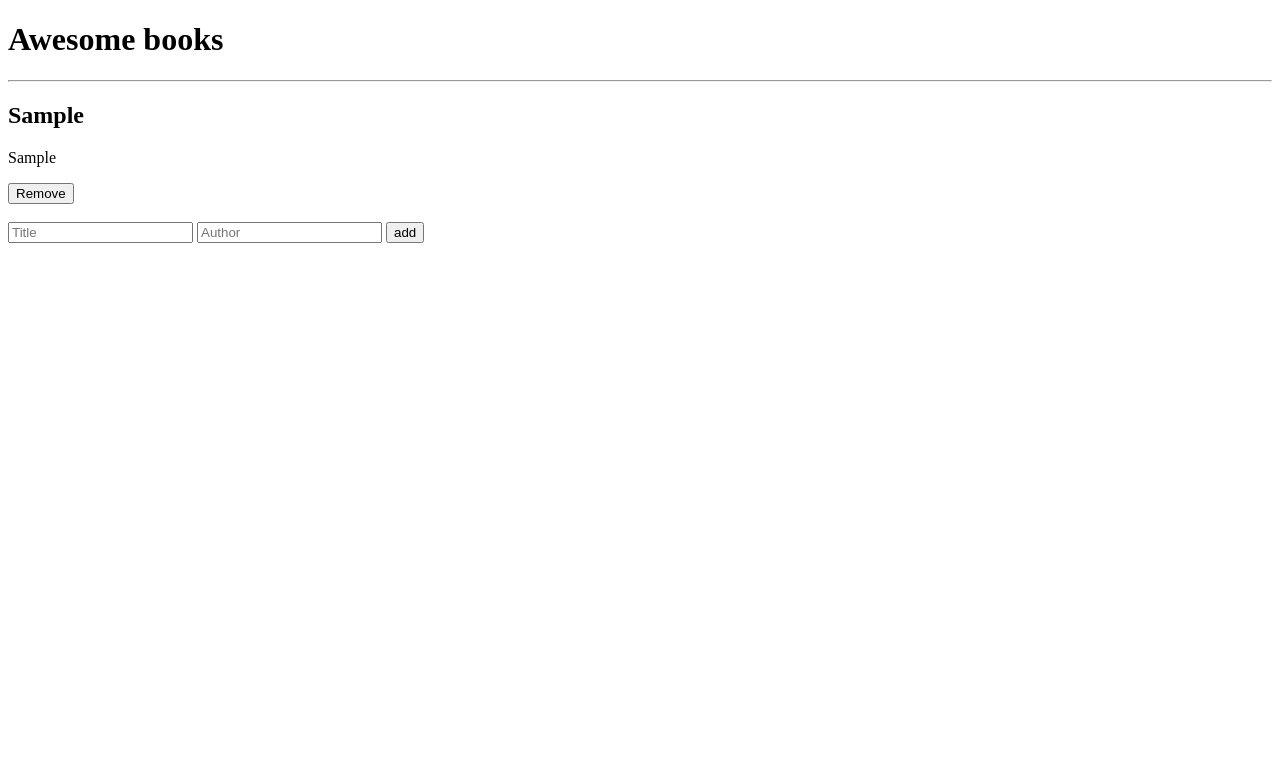
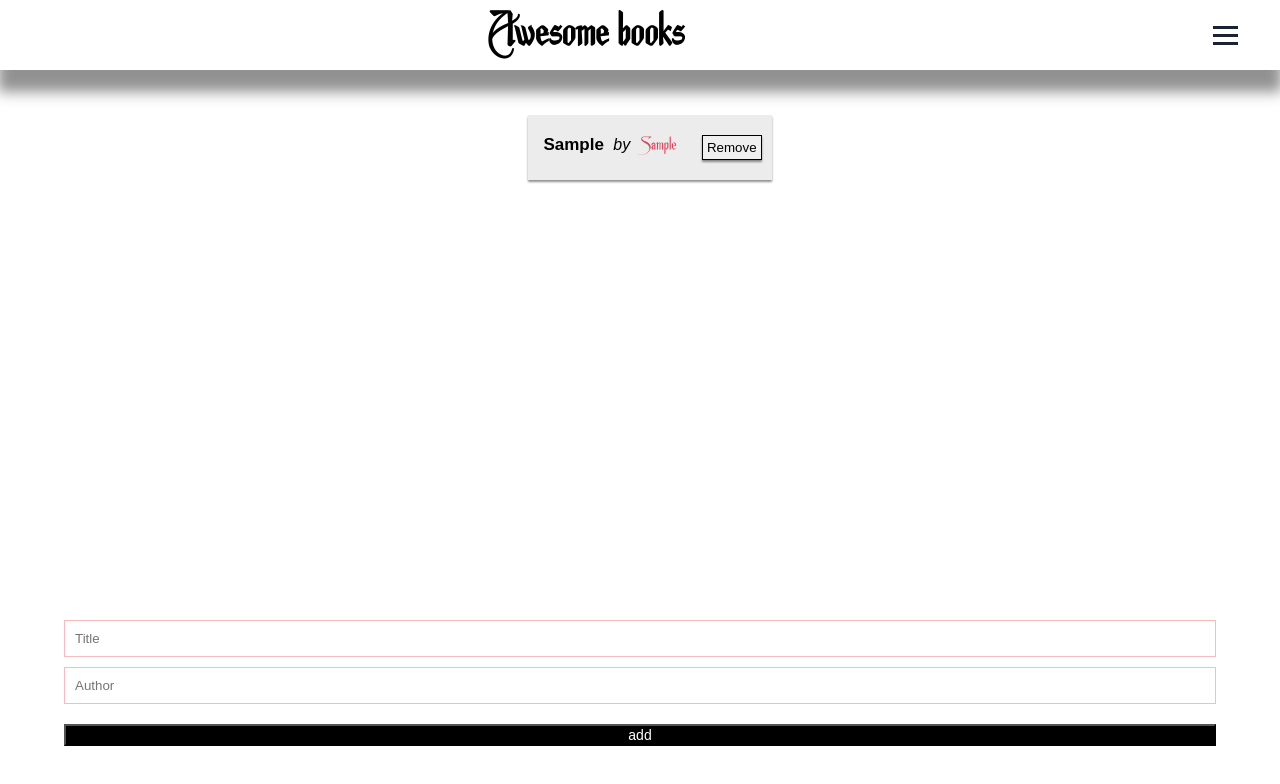
Before and after one commit to Baroka-wp/AwesomeBook, a plain HTML site: page index.html in a window 1280 px wide. Both pictures are taken after typing "Sample", "Sample" into the empty fields and a click on the input "add". Drawn offline with Linux system fonts and the light colour scheme.

Commit message:
Add CSS styles to the application to make it match the wireframe

```diff
--- a/index.html
+++ b/index.html
@@ -8,15 +8,25 @@
     <link rel="stylesheet" href="https://cdnjs.cloudflare.com/ajax/libs/font-awesome/6.0.0/css/all.min.css" integrity="sha512-9usAa10IRO0HhonpyAIVpjrylPvoDwiPUiKdWk5t3PyolY1cOd4DSE0Ga+ri4AuTroPR5aQvXU9xC6qOPnzFeg==" crossorigin="anonymous" referrerpolicy="no-referrer" />
   </head>
   <body>
-    <div class="books">
+    <header>
       <h1>Awesome books</h1>
-    </div>
-    <br>
-      <form class="">
+      <div class="humberger">
+        <span class="bar"></span>
+        <span class="bar"></span>
+        <span class="bar"></span>
+      </div>
+    </header>
+    <section class="main">
+      <div class="books"></div>
+      <form>
           <input id="bookTitle" type="text"  placeholder="Title">
           <input id="bookAuthor" type="text" placeholder="Author">
+          <small class="messageError"></small>
           <input type="submit" name="add" value="add">
       </form>
+    </section>
+
+
     <script type="module" src="js/app.js"></script>
   </body>
 </html>
--- a/js/BookAPI.js
+++ b/js/BookAPI.js
@@ -1,9 +1,10 @@
 export default class BookAPI {
+
   static async getData(url) {
     const mybooks = await fetch(url);
     const bookJson = await mybooks.json();
     const books = await bookJson;
-    Object.keys(books).forEach((k) => {
+    Object.keys(books).forEach(k => {
       books[k].id = Math.floor(Math.random() * 1000000);
       books[k].updated = new Date().toISOString();
     });
@@ -21,9 +22,9 @@ export default class BookAPI {
     const div = document.createElement('div');
     div.classList.add('single_book');
     div.innerHTML = `
-        <hr>
-        <h2 class="title">${title}</h2>
-        <p>${author}</p>
+        <p><span class="title">${title}</span>
+        <em>by</em>
+        <span class="author">${author}</span></p>
       `;
     const button = document.createElement('button');
     button.classList.add('delete_book');
@@ -31,7 +32,7 @@ export default class BookAPI {
     div.appendChild(button);
     booksSection.appendChild(div);
     button.addEventListener('click', (e) => {
-      const title = e.target.parentElement.getElementsByTagName('h2')[0].innerHTML;
+      const title = e.target.parentElement.getElementsByClassName('title')[0].innerHTML;
       e.target.parentElement.remove();
       BookAPI.deleteBook(title);
     });
--- a/js/app.js
+++ b/js/app.js
@@ -1,9 +1,10 @@
 import BookAPI from './BookAPI.js';
 
 const form = document.querySelector('form');
+
 const books = BookAPI.getAllBooks();
 
-Object.keys(books).forEach((k) => {
+Object.keys(books).forEach(k => {
   BookAPI.addBookInDom(books[k].title, books[k].author);
 });
 
@@ -11,8 +12,15 @@ form.addEventListener('submit', (e) => {
   e.preventDefault();
   const bookTitle = document.querySelector('#bookTitle');
   const bookAuthor = document.querySelector('#bookAuthor');
-  BookAPI.addBookInDom(bookTitle.value, bookAuthor.value);
-  BookAPI.addBook({ title: bookTitle.value, author: bookAuthor.value });
-  bookTitle.value = '';
-  bookAuthor.value = '';
+  const messageError = document.querySelector('.messageError')
+
+  if(bookTitle.value=="" || bookAuthor.value=="") {
+    messageError.textContent = "✋ All field should be fill !"
+  }else {
+    BookAPI.addBookInDom(bookTitle.value, bookAuthor.value);
+    BookAPI.addBook({ title: bookTitle.value, author: bookAuthor.value});
+    bookTitle.value = '';
+    bookAuthor.value = '';
+    messageError.textContent = ""
+  }
 });
--- a/style/style.css
+++ b/style/style.css
@@ -1,3 +1,129 @@
-.add_book_form {
-  margin-bottom: 50vh;
+@font-face {font-family: "Anger Style";src: url("../fonts/AngerStyles.ttf");}
+@font-face {font-family: "Chellin";src: url("../fonts/AngerStyles.ttf");}
+@import url('https://fonts.googleapis.com/css2?family=Poppins&display=swap');
+
+* {
+  scroll-behavior: smooth;
 }
+
+body {
+  font-family: "Poppins", sans-serif;
+  padding: 0;
+  margin: 0;
+}
+
+h1,h2,h3,p,ul {
+  margin: 0;
+  padding: 0;
+}
+
+ul {
+  list-style: none;
+}
+
+a {
+  text-decoration: none;
+}
+
+.bar {
+  display: block;
+  width: 25px;
+  height: 3px;
+  margin: 5px auto;
+  -webkit-transition: all 0.3s ease;
+  transition: all 0.3s ease;
+  background-color: #1a2236;
+}
+
+header {
+  position: fixed;
+  width: 100%;
+  top:0;
+  display: flex;
+  justify-content: space-around;
+  align-items: center;
+  box-shadow: 0px 20px 13px 2px #0000006e;
+}
+
+header h1 {
+  font-family: "Anger Style", sans-serif;
+  font-size: 40px;
+  padding: 10px 0;
+  text-align: center;
+  width: 85%;
+}
+
+.main {
+  display: flex;
+  flex-direction: column;
+  align-items: center;
+  justify-content: space-between;
+  width: 90%;
+
+  margin: auto;
+  margin-top: 90px;
+}
+
+.main .books {
+  padding: 25px;
+  height: 60vh;
+  overflow: scroll;
+}
+
+.books .title {
+  font-family: 'Poppins', sans-serif;
+  font-weight: bolder;
+  font-size: 17px;
+  padding: 5px;
+}
+
+.books .author {
+  font-family: "Chellin", sans-serif;
+  color: #df415c;
+  padding: 5px;
+}
+
+.main form {
+  display: flex;
+  width: 100%;
+  gap: 10px;
+  flex-direction: column;
+}
+
+.main form input[type=submit] {
+  background-color: black;
+  color: white;
+  font-size: 14px;
+  cursor: pointer;
+}
+
+.main form input[type=text] {
+  padding: 10px;
+  border: 1px solid #ed3a3a57;
+}
+
+.main form input:focus {
+  border: 1px solid #black;
+}
+
+.main form input:active {
+  border: 1px solid #black;
+}
+
+.single_book {
+  display: flex;
+  justify-content: space-between;
+  align-items: stretch;
+  background-color: #80808026;
+  box-shadow: 0px 2px 2px 0px #0000006e;
+  margin-bottom: 10px;
+  padding: 20px 10px;
+  width: 100%;
+}
+
+.single_book button {
+  cursor: pointer;
+  padding: 4px;
+  border: 1px solid black;
+  box-shadow: 0px 2px 2px 0px #0000006e;
+}
```
Also changed, not shown: fonts/Ancient Medium.ttf (added), fonts/AngerStyles.ttf (added), fonts/Chellin.ttf (added), fonts/WrathStyles.ttf (added).
